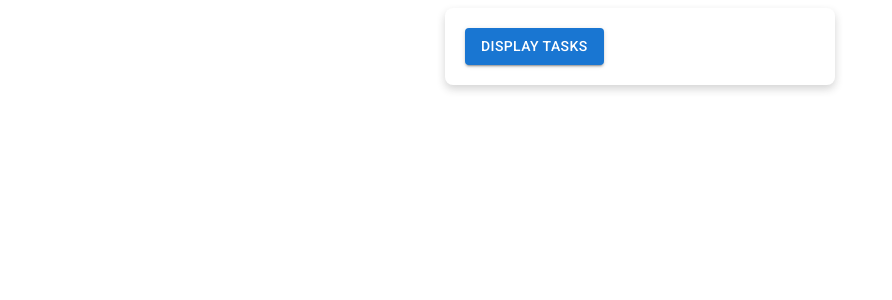
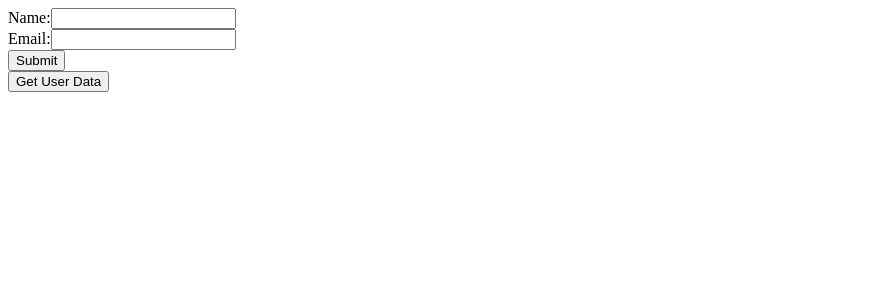
Before and after one commit to kvnpmz/task-app, a React (Create React App) app: page / in a window 1280 px wide. Shown: the top 300 px of the page, without its empty margins (0-892 px from the left). Built offline with nearby package versions, Linux system fonts and the light colour scheme.

Commit message:
setup get and post handling

```diff
--- a/package.json
+++ b/package.json
@@ -2,6 +2,7 @@
     "name": "react-client",
     "version": "0.1.0",
     "private": true,
+    "proxy": "http://localhost:5000",
     "dependencies": {
         "@emotion/react": "^11.10.6",
         "@emotion/styled": "^11.10.6",
--- a/src/app.jsx
+++ b/src/app.jsx
@@ -12,9 +12,9 @@ export default function App() {
   return (
     <div>
         <Button
-        onClick={() => handleClick(count)}
-        variant="contained"
-        color="primary"
+           onClick={() => handleClick(count)}
+           variant="contained"
+           color="primary"
         >
             {count}
         </Button>
--- /dev/null
+++ b/src/button.jsx
@@ -0,0 +1,34 @@
+import { useState } from 'react';
+import axios from 'axios';
+
+export default function Button() {
+    const [userData, setUserData] = useState(null);
+
+    const handleButtonClick = async () => {
+    try {
+        const response = await axios.get('/get_users');
+        console.log('Response:', response.data); // Add console log to view response data
+        setUserData(response.data);
+    } catch (error) {
+        console.error(error);
+    }
+    };
+
+    return (
+        <>
+            <button onClick={handleButtonClick}>
+                Get User Data
+            </button>
+            {userData && (
+                <div>
+                    {userData.map(user => (
+                        <div key={user.id}>
+                            <p>Email: {user.email}</p>
+                            <p>Username: {user.username}</p>
+                        </div>
+                ))}
+                </div>
+            )}
+        </ >
+    );
+}
--- a/src/form.jsx
+++ b/src/form.jsx
@@ -1,42 +1,71 @@
-import { useState } from 'react';
-import axios from 'axios';
-import Box from '@mui/material/Box';
-import Button from '@mui/material/Button';
-import Card from '@mui/material/Card';
-import TextField from '@mui/material/TextField';
+import { useState } from 'react'; // Import useState hook from React
+import axios from 'axios'; // Import Axios library for making HTTP requests
+import Box from '@mui/material/Box'; // Import Box component from MUI library
+import Button from '@mui/material/Button'; // Import Button component from MUI library
+import Card from '@mui/material/Card'; // Import Card component from MUI library
+import TextField from '@mui/material/TextField'; // Import TextField component from MUI library
 
-export default function Form() {
+export default function Form() { // Define a functional component called Form
 
-  return (
-    <>
-        <Card
-        sx={{
-            boxShadow: '0px 4px 8px rgba(38, 38, 38, 0.2)',
-            borderRadius: '8px',
-            maxWidth: '350px',
-            padding: '20px',
-            margin: 'auto',
-        }}
-        >
-            <Box>
-                <Button variant='contained' >
-                    Display Tasks
-                </Button>
-            </Box>
-        </Card>
-    </>
+    // Define two state variables, name and email, and their respective setter functions using the useState hook
+    const [name, setName] = useState('');
+    const [email, setEmail] = useState('');
+
+    // Define a submit handler function that will be called when the form is submitted
+    const handleSubmit = async (event) => {
+        event.preventDefault(); // Prevent the default form submission behavior
+
+        try {
+            // Make a POST request to the server using Axios and pass in the name and email data in the request body
+            const response = await axios.post('/add_user', {
+                name,
+                email,
+            }, {
+                // Set the 'Content-Type' header to 'application/json'
+                headers: {
+                    'Content-Type': 'application/json'
+                }
+            });
+
+            // Display a success message with the response data
+            // Assume the response data has a 'message' property containing the desired string
+            alert(response.data.message);
+        } catch (error) {
+            // If there is an error, display an error message with the error status code
+            alert('Error: ' + error.response.status);
+        }
+    };
+
+
+    return (
+        <>
+            <form onSubmit={handleSubmit}> {/* Render a form with an onSubmit event listener that calls the handleSubmit function */}
+                <label htmlFor="name"> {/* Render a label for the 'name' input field */}
+                    Name:
+                </label>
+                <input
+                    type="text"
+                    id="name"
+                    name="name"
+                    value={name} // Bind the 'name' state variable to the input field value
+                    onChange={(e) => setName(e.target.value)} // Bind the 'setName' state setter function to the input field onChange event
+                    required // Make the input field required
+                />
+                <br />
+                <label htmlFor="email"> {/* Render a label for the 'email' input field */}
+                    Email:
+                </label>
+                <input
+                    type="email"
+                    id="email"
+                    name="email"
+                    value={email} // Bind the 'email' state variable to the input field value
+                    onChange={(e) => setEmail(e.target.value)} // Bind the 'setEmail' state setter function to the input field onChange event
+                    required // Make the input field required
+                />
+                <br />
+                <button type="submit">Submit</button> {/* Render a button to submit the form */}
+            </form>
+        </ >
     );
 }
-/*
-    function handleSubmit(event) {
-        event.preventDefault();
-
-        const url = 'https://jsonplaceholder.typicode.com/users';
-        axios.get(url)
-        .then(response => {
-            console.log(response.data);
-        })
-        .catch(error => {
-            console.error(error);
-        });
-*/
--- a/src/index.js
+++ b/src/index.js
@@ -1,12 +1,16 @@
 import React from 'react';
 import ReactDOM from 'react-dom/client';
 import Form from './form';
+import Button from './button';
 
 const root = ReactDOM.createRoot(document.getElementById('root'));
 root.render(
-  <React.StrictMode>
-    <Form />
-  </React.StrictMode>
+    <React.StrictMode>
+        <>
+            <Form />
+            <Button />
+        </ >
+    </React.StrictMode>
 );
 
 /*
```
